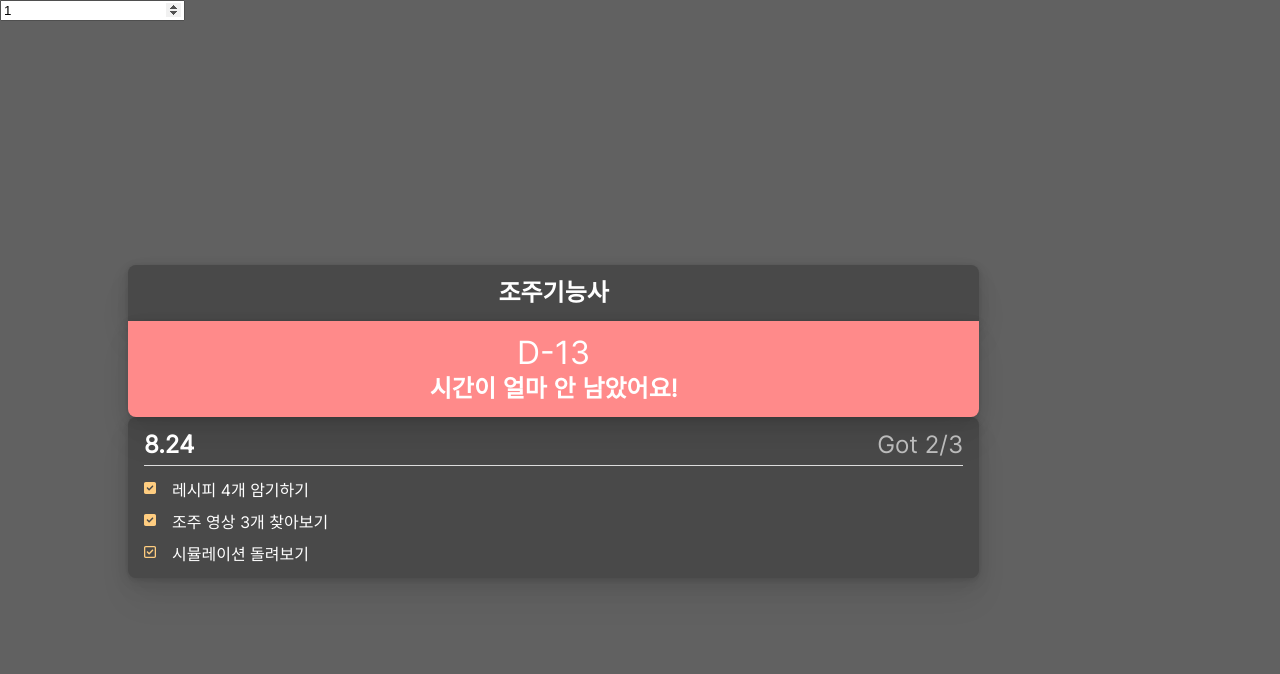
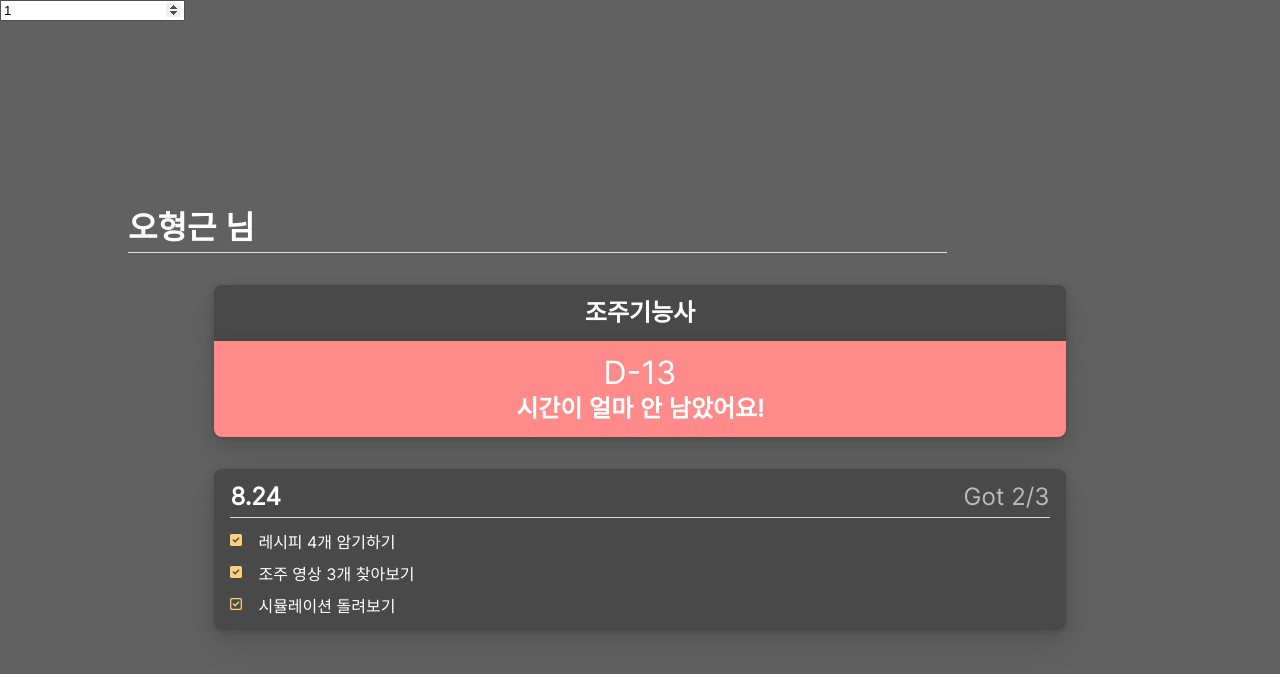
Before and after one commit to osamhack2022/Web_WILIM_TeamWILIM, a React (Create React App) app in the folder WEB(FE)/wilim-front/: page / in a window 1280 px wide. Shown: the top 674 px of the page. Built offline with nearby package versions, Linux system fonts and the light colour scheme.

Commit message:
22.09.26 commit

```diff
--- a/WEB(FE)/wilim-front/src/components/organism/goalCard.js
+++ b/WEB(FE)/wilim-front/src/components/organism/goalCard.js
@@ -6,7 +6,7 @@ import { BaseStyles } from "../theme";
 
 export const GoalCard = () => {
   return (
-    <Flex flexDirection="column">
+    <Flex flexDirection="column" width="100%" alignItems="center">
       <Box
         width="80%"
         borderRadius="0.5rem 0.5rem 0 0"
--- /dev/null
+++ b/WEB(FE)/wilim-front/src/components/template/goalPlanTemplate.js
@@ -0,0 +1,28 @@
+import { Flex } from "../atom/flex";
+import { Line } from "../atom/line";
+import { MarginBox } from "../atom/marginBox";
+import { Text } from "../atom/text";
+import { GoalCard } from "../organism/goalCard";
+import { PlanCard } from "../organism/planCard";
+import { BaseStyles } from "../theme";
+
+export const GoalPlanTemplate = () => {
+  return (
+    <Flex flexDirection="column" alignItems="center">
+      <Flex flexDirection="column" alignItems="flex-start" width="100%">
+        <Text
+          innerText="오형근 님"
+          color="white"
+          fontSize={BaseStyles.Text.Heading2}
+          fontWeight={BaseStyles.Text.Border0}
+        />
+        <MarginBox marginBottom="0.5rem" />
+        <Line width="80%" height="1px" color={BaseStyles.Color.Black0} />
+      </Flex>
+      <MarginBox marginBottom="2rem" />
+      <GoalCard />
+      <MarginBox marginBottom="2rem" />
+      <PlanCard />
+    </Flex>
+  );
+};
--- a/WEB(FE)/wilim-front/src/layout/Layout.js
+++ b/WEB(FE)/wilim-front/src/layout/Layout.js
@@ -4,9 +4,7 @@ import { LoginTemplate } from "../components/template/loginTemplate";
 import { CreateAccountTemplate } from "../components/template/createAccountTemplate";
 import { useState } from "react";
 import { Calender } from "../components/atom/calender";
-import { GoalCard } from "../components/organism/goalCard";
-import { PlanCard } from "../components/organism/planCard";
-
+import { GoalPlanTemplate } from "../components/template/goalPlanTemplate";
 /**
  * Layout은 App.js로 가기 전에 최종적인 라우팅 밑 GNB 등의 컴포넌트가 합쳐지는 장소입니다.
  * 이곳에서 구현하고자 하는 화면을 모두 구성한 뒤 App.js로 넘깁니다.
@@ -30,7 +28,7 @@ export const Layout = () => {
               case "0":
                 return <LoginTemplate />
               case "1":
-                return <><GoalCard /><PlanCard /></>
+                return <GoalPlanTemplate />
               case "2":
                 return <CreateAccountTemplate />
               case "3":
--- /dev/null
+++ b/WEB(FE)/wilim-front/src/schema/user.js
@@ -0,0 +1,8 @@
+const user = {
+  email: "",
+  password: "",
+  username: "",
+  serviceType: "",
+};
+
+export default user;
--- a/WEB(FE)/wilim-front/src/store/slices/userInfoSlice.js
+++ b/WEB(FE)/wilim-front/src/store/slices/userInfoSlice.js
@@ -1,13 +1,9 @@
 import { createSlice } from "@reduxjs/toolkit";
+import user from "../../schema/user";
 
 export const userInfoSlice = createSlice({
   name: "user",
-  initialState: {
-    email: "",
-    password: "",
-    username: "",
-    serviceType: "",
-  },
+  initialState: user,
   reducers: {
     callUserInfo: (state, action) => [ ...state, action.payload ],
   }
```
